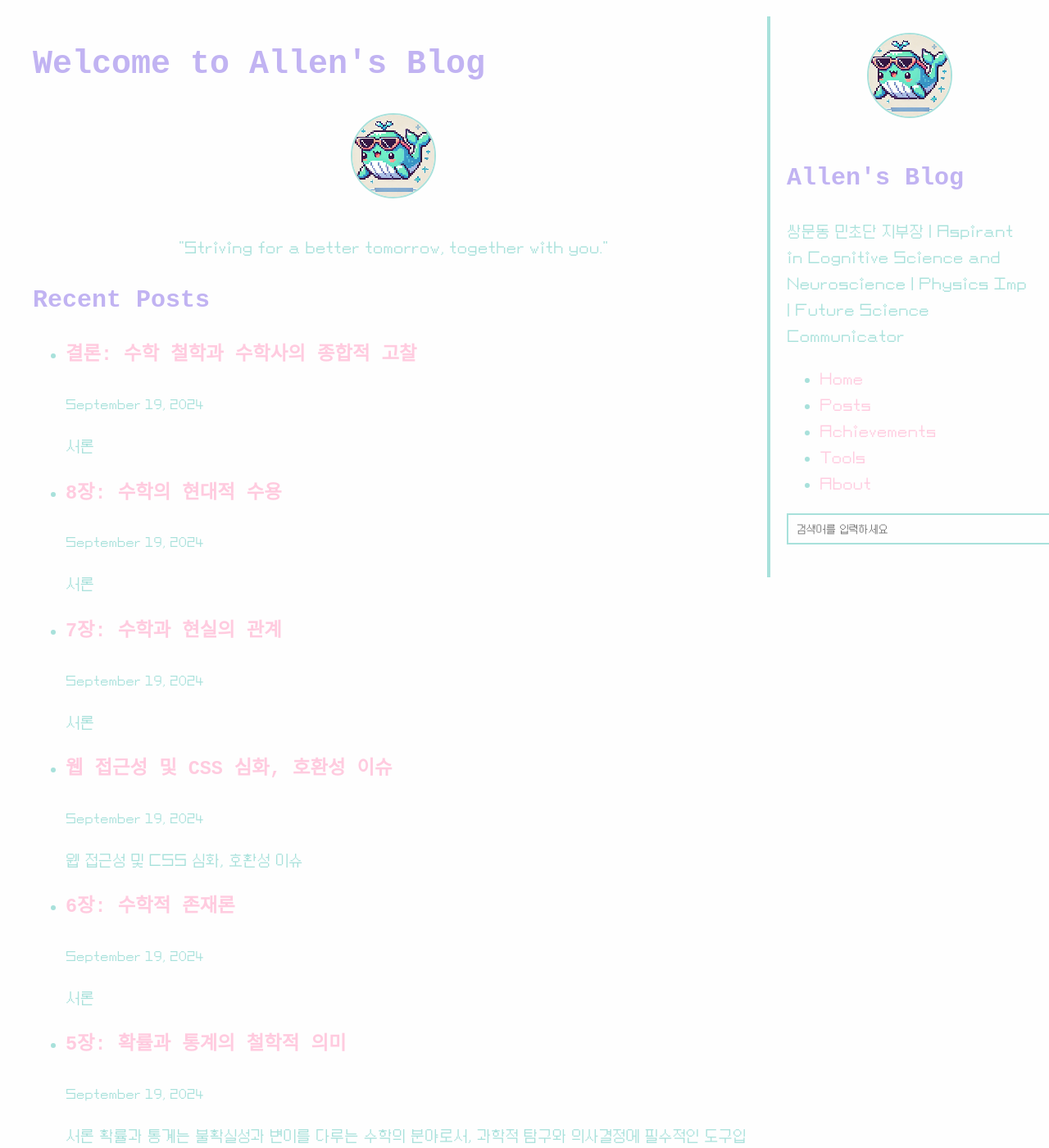
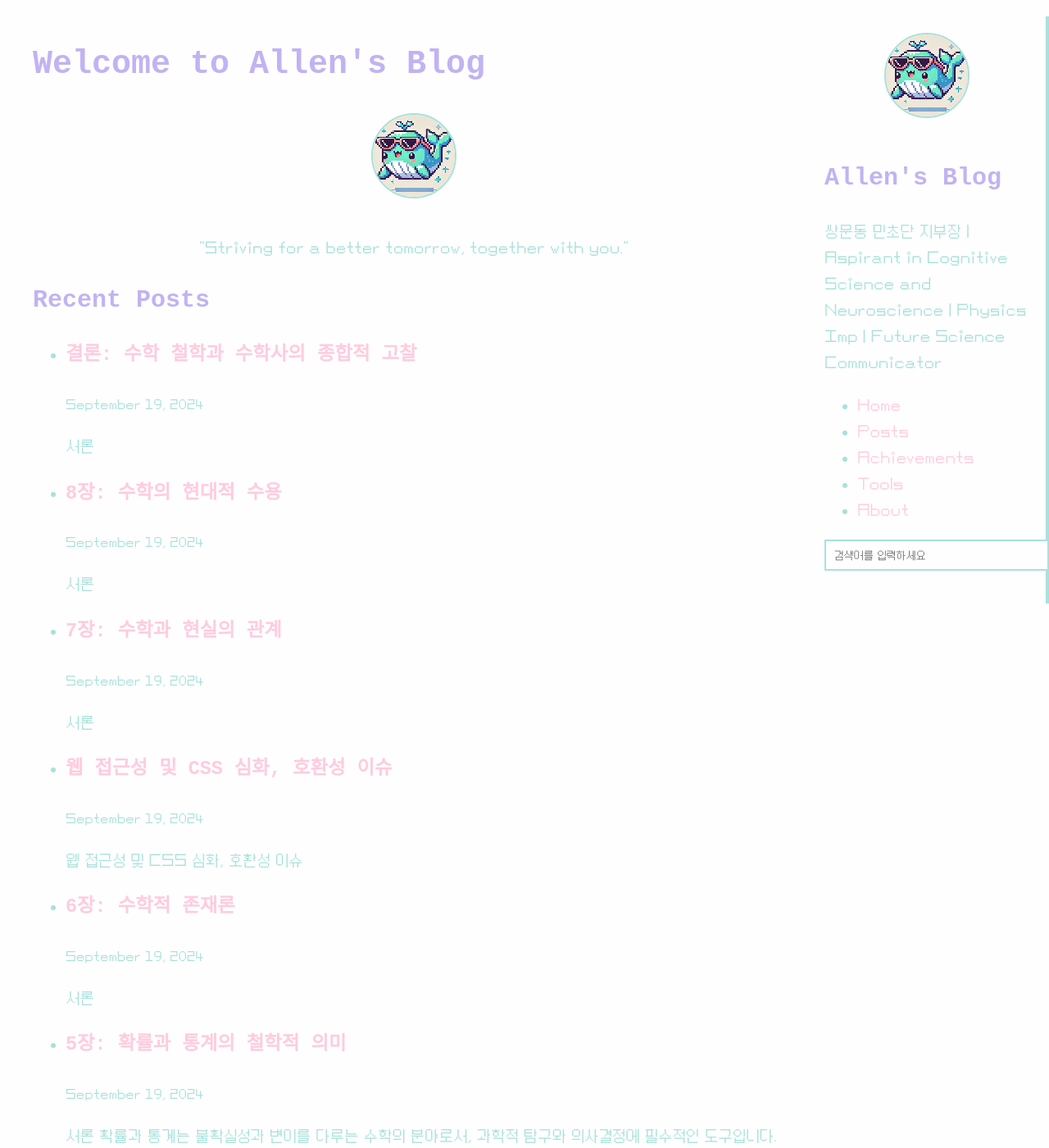
Before and after one commit to allenkang92/allenkang92.github.io, a Jekyll site: the page built from index.html, in a window 1280 px wide and 1400 px high. Shown: the whole window at 82% size. Built offline with Jekyll 4.4.1, drawn with Linux system fonts in a browser that asks for light colours; some web fonts are replaced.

Commit message:
마진 조정 중!!!!!!

```diff
--- a/assets/css/style.css
+++ b/assets/css/style.css
@@ -38,13 +38,14 @@
   position: fixed;
   right: 0; /* 사이드바를 오른쪽에 고정 */
   top: 20px; /* 화면 상단에서의 여백 */
-  width: 300px; /* 사이드바의 너비 */
+  width: 250px; /* 사이드바의 너비 */
   background-color: #fefefe;
-  border-left: 4px solid #A8E1DB; /* 왼쪽 테두리 */
+  border-right: 4px solid #A8E1DB; /* 오른쪽 테두리 */
   padding: 20px;
   z-index: 1000; /* 다른 요소보다 위에 위치하도록 설정 */
 }
 
+/* 사이드바 내부 요소 간격 */
 .sidebar-right .blog-title,
 .sidebar-right .profile,
 .sidebar-right nav,
@@ -54,7 +55,8 @@
 
 /* 메인 콘텐츠 영역 */
 .main-content {
-  margin-right: 320px; /* 사이드바의 너비만큼 콘텐츠에 여백 추가 */
+  margin-right: 270px; /* 사이드바의 너비만큼 콘텐츠에 여백 추가 */
+  overflow: hidden; /* 사이드바와 겹치지 않도록 콘텐츠 숨김 */
 }
 
 /* 공통 스타일 */
@@ -212,7 +214,7 @@ footer {
     position: static;
     width: 100%;
     height: auto;
-    border-left: none;
+    border-right: none;
     border-top: 2px solid #A8E1DB;
     margin-top: 20px;
   }
@@ -263,7 +265,7 @@ footer {
   }
 
   .main-content {
-    margin-right: 320px; /* 큰 화면에서의 사이드바 여백 */
+    margin-right: 270px; /* 큰 화면에서의 사이드바 여백 */
   }
 }
 
@@ -280,7 +282,7 @@ footer {
   }
 
   .sidebar-right {
-    border-left: 2px solid #A8E1DB; /* 다크 모드의 왼쪽 테두리 */
+    border-right: 4px solid #A8E1DB; /* 다크 모드의 오른쪽 테두리 */
   }
 
   h1, h2, h3 {
```
Also changed, not shown: assets/css/main.css (+8 -6 lines).
